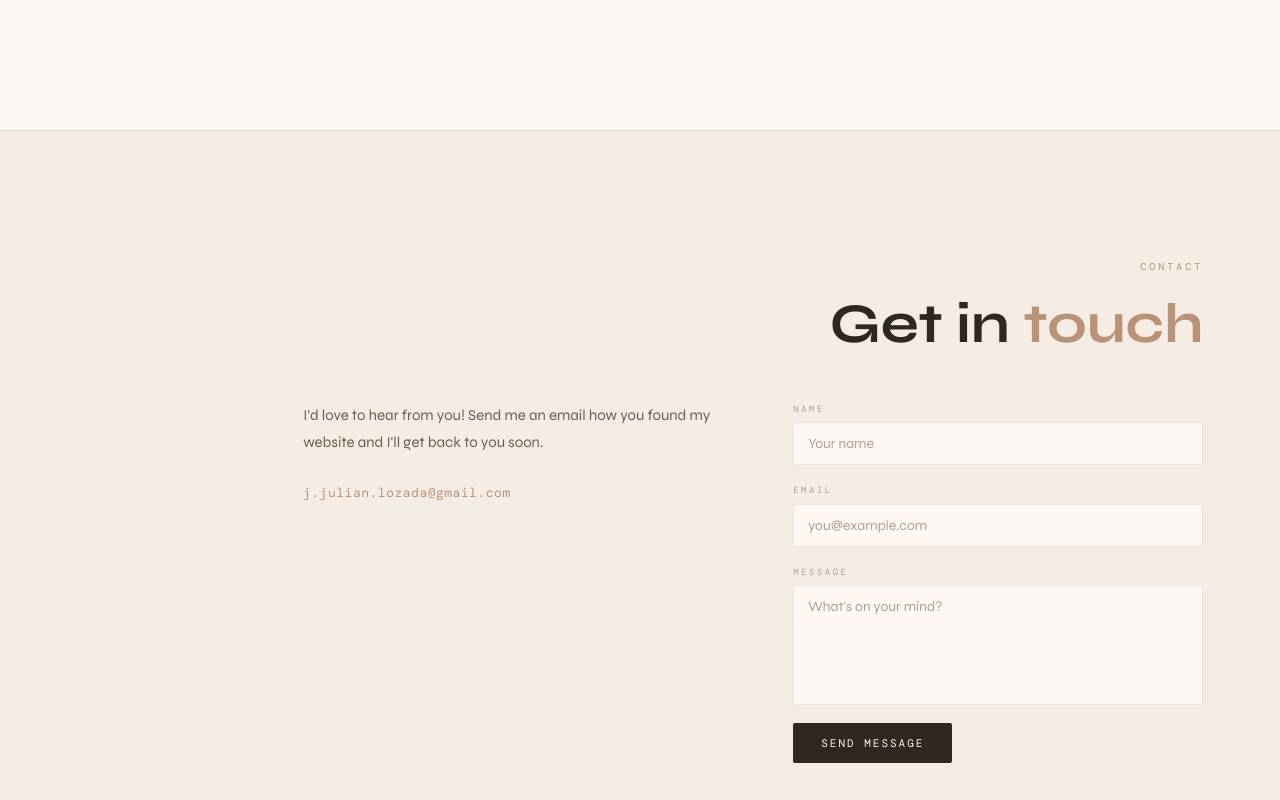
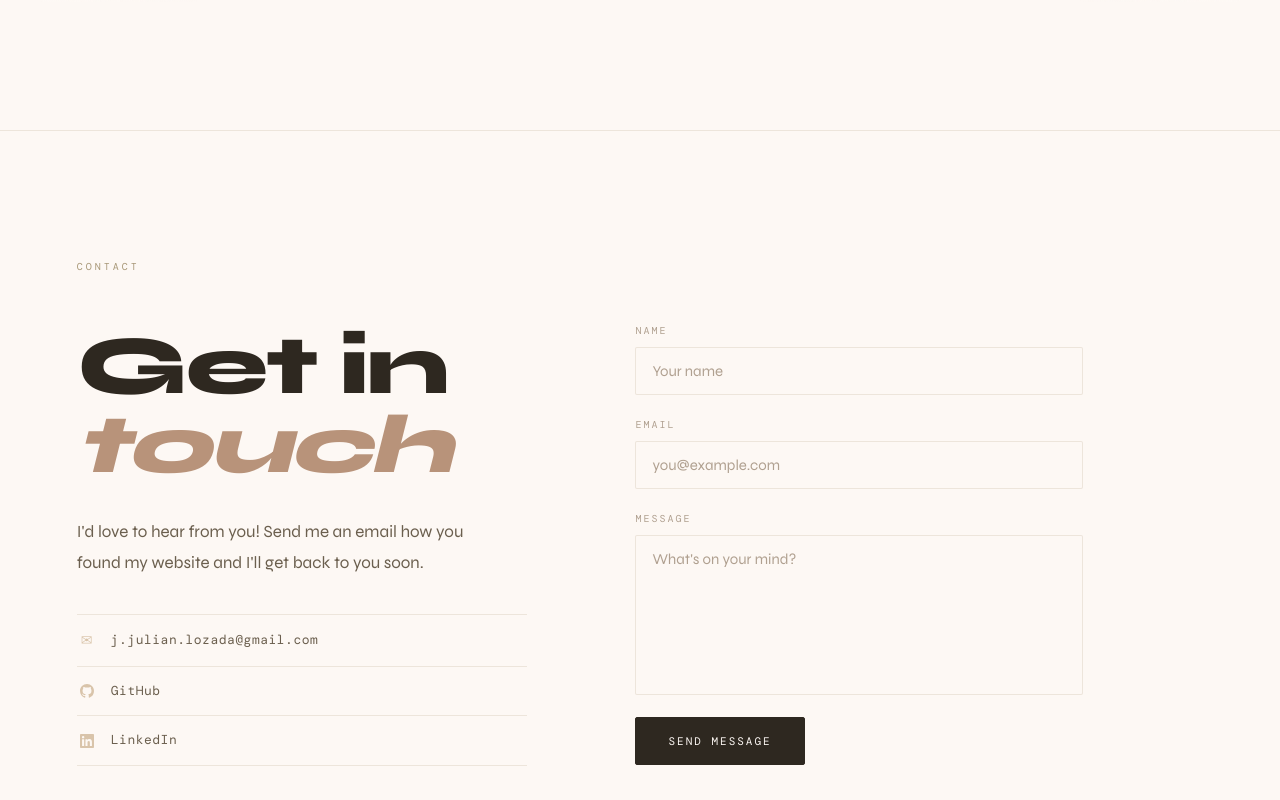
Before and after one commit to jjlozada2000/lozadajulian, a React (Vite) app in the folder frontend/: page / in a window 1280 px wide. Shown: the part 2480-3280 px from the top of the page. Built offline with nearby package versions, Linux system fonts and the light colour scheme; no server answers; a web font is replaced by a local one.

Commit message:
Fixed sizing and extended the grid

```diff
--- a/frontend/src/pages/CanvasSection.tsx
+++ b/frontend/src/pages/CanvasSection.tsx
@@ -1,7 +1,7 @@
 import React, { useState, useEffect, useCallback, useRef } from 'react'
 import '../styles/CanvasSection.css'
 
-const COLS = 100
+const COLS = 148
 const ROWS = 50
 
 const PALETTE = [
@@ -59,7 +59,6 @@
           <h2 className="section-heading">Leave your <em>mark</em></h2>
           <p className="canvas-section__sub">
             Pick a color, paint a pixel. Everyone who visits can contribute.
-            Heavily inspired by the community project done by 'r/place'.
           </p>
         </div>
 
--- a/frontend/src/pages/ContactSection.tsx
+++ b/frontend/src/pages/ContactSection.tsx
@@ -35,18 +35,42 @@
   return (
     <section id="contact" className="contact">
       <div className="contact__inner">
-        <div className="reveal">
-          <span className="section-label">Contact</span>
-          <h2 className="section-heading">Get in <em>touch</em></h2>
-        </div>
+        <div className="contact__layout">
 
-        <div className="contact__layout reveal reveal-delay-1">
-          <div className="contact__intro">
-            <p>I'd love to hear from you! Send me an email how you found my website and I'll get back to you soon.</p>
-            <a href={`mailto:${SITE.email}`} className="contact__email">{SITE.email}</a>
+          {/* ── Left: info ── */}
+          <div className="contact__left reveal">
+            <span className="section-label">Contact</span>
+            <h2 className="contact__heading">Get in <em>touch</em></h2>
+            <p className="contact__blurb">
+              I'd love to hear from you! Send me an email how you found my website and I'll get back to you soon.
+            </p>
+
+            <div className="contact__links">
+              <a href={`mailto:${SITE.email}`} className="contact__link">
+                <span className="contact__link-icon">✉</span>
+                <span className="contact__link-text">{SITE.email}</span>
+              </a>
+              <a href={SITE.github} target="_blank" rel="noreferrer" className="contact__link">
+                <span className="contact__link-icon">
+                  <svg width="14" height="14" viewBox="0 0 24 24" fill="currentColor">
+                    <path d="M12 0C5.37 0 0 5.37 0 12c0 5.31 3.435 9.795 8.205 11.385.6.105.825-.255.825-.57 0-.285-.015-1.23-.015-2.235-3.015.555-3.795-.735-4.035-1.41-.135-.345-.72-1.41-1.23-1.695-.42-.225-1.02-.78-.015-.795.945-.015 1.62.87 1.845 1.23 1.08 1.815 2.805 1.305 3.495.99.105-.78.42-1.305.765-1.605-2.67-.3-5.46-1.335-5.46-5.925 0-1.305.465-2.385 1.23-3.225-.12-.3-.54-1.53.12-3.18 0 0 1.005-.315 3.3 1.23.96-.27 1.98-.405 3-.405s2.04.135 3 .405c2.295-1.56 3.3-1.23 3.3-1.23.66 1.65.24 2.88.12 3.18.765.84 1.23 1.905 1.23 3.225 0 4.605-2.805 5.625-5.475 5.925.435.375.81 1.095.81 2.22 0 1.605-.015 2.895-.015 3.3 0 .315.225.69.825.57A12.02 12.02 0 0 0 24 12c0-6.63-5.37-12-12-12z"/>
+                  </svg>
+                </span>
+                <span className="contact__link-text">GitHub</span>
+              </a>
+              <a href={SITE.linkedin} target="_blank" rel="noreferrer" className="contact__link">
+                <span className="contact__link-icon">
+                  <svg width="14" height="14" viewBox="0 0 24 24" fill="currentColor">
+                    <path d="M20.447 20.452h-3.554v-5.569c0-1.328-.027-3.037-1.852-3.037-1.853 0-2.136 1.445-2.136 2.939v5.667H9.351V9h3.414v1.561h.046c.477-.9 1.637-1.85 3.37-1.85 3.601 0 4.267 2.37 4.267 5.455v6.286zM5.337 7.433a2.062 2.062 0 0 1-2.063-2.065 2.064 2.064 0 1 1 2.063 2.065zm1.782 13.019H3.555V9h3.564v11.452zM22.225 0H1.771C.792 0 0 .774 0 1.729v20.542C0 23.227.792 24 1.771 24h20.451C23.2 24 24 23.227 24 22.271V1.729C24 .774 23.2 0 22.222 0h.003z"/>
+                  </svg>
+                </span>
+                <span className="contact__link-text">LinkedIn</span>
+              </a>
+            </div>
           </div>
 
-          <form className="contact__form" onSubmit={handleSubmit} noValidate>
+          {/* ── Right: form ── */}
+          <form className="contact__form reveal reveal-delay-1" onSubmit={handleSubmit} noValidate>
             <div className="contact__field">
               <label className="contact__label" htmlFor="c-name">Name</label>
               <input id="c-name" name="name" type="text" className="contact__input"
@@ -77,6 +101,7 @@
               {status === 'sending' ? 'Sending...' : 'Send message'}
             </button>
           </form>
+
         </div>
       </div>
     </section>
--- a/frontend/src/styles/CanvasSection.css
+++ b/frontend/src/styles/CanvasSection.css
@@ -4,10 +4,11 @@
   padding: var(--section-pad) var(--page-margin);
   background: var(--c-bg);
   border-top: 1px solid var(--c-border);
+  padding-right: 140px;
 }
 
 .canvas-section__inner {
-  max-width: 900px;
+  max-width: 100%;
 }
 
 .canvas-section__sub {
@@ -20,7 +21,6 @@
   line-height: 1.7;
 }
 
-/* ── Controls ── */
 .canvas-section__controls {
   display: flex;
   align-items: center;
@@ -43,15 +43,9 @@
   transition: border-color 0.2s;
 }
 
-.canvas-section__name::placeholder {
-  color: var(--c-ink-faint);
-}
+.canvas-section__name::placeholder { color: var(--c-ink-faint); }
+.canvas-section__name:focus { border-color: var(--c-khaki); }
 
-.canvas-section__name:focus {
-  border-color: var(--c-khaki);
-}
-
-/* ── Palette ── */
 .canvas-section__palette {
   display: flex;
   gap: 6px;
@@ -68,16 +62,10 @@
   outline: 1px solid var(--c-border);
 }
 
-.canvas-section__swatch:hover {
-  transform: scale(1.2);
-}
+.canvas-section__swatch:hover { transform: scale(1.2); }
+.canvas-section__swatch--active { border-color: var(--c-ink); transform: scale(1.2); }
 
-.canvas-section__swatch--active {
-  border-color: var(--c-ink);
-  transform: scale(1.2);
-}
-
-/* ── Grid ── */
+/* Grid fills all available width, stops at padding-right before nav dots */
 .canvas-section__grid-wrap {
   overflow-x: auto;
   border: 1px solid var(--c-border);
@@ -116,3 +104,7 @@
   letter-spacing: 1px;
   margin-top: 12px;
 }
+
+@media (max-width: 900px) {
+  .canvas-section { padding-right: var(--page-margin); }
+}
--- a/frontend/src/styles/ContactSection.css
+++ b/frontend/src/styles/ContactSection.css
@@ -2,62 +2,122 @@
 
 .contact {
   padding: var(--section-pad) var(--page-margin);
-  background: var(--c-bg-warm);
+  background: var(--c-bg);
   border-top: 1px solid var(--c-border);
 }
 
 .contact__inner {
-  max-width: 900px;
-  margin-left: auto;
+  max-width: 100%;
 }
 
-.contact__inner .section-label,
-.contact__inner .section-heading {
-  text-align: right;
-}
-
+/* ── Two-column layout ── */
 .contact__layout {
   display: grid;
-  grid-template-columns: 1fr 1fr;
-  gap: 80px;
+  grid-template-columns: 1fr 1.1fr;
+  padding-right: 120px;
+  gap: 60px;
   align-items: start;
 }
 
-.contact__intro p {
+/* ── Left column ── */
+.contact__left {
+  display: flex;
+  flex-direction: column;
+  gap: 32px;
+}
+
+.contact__heading {
   font-family: var(--f-sans);
-  font-size: 15px;
-  font-weight: 400;
+  font-size: clamp(48px, 6.5vw, 86px);
+  font-weight: 800;
+  color: var(--c-ink);
+  line-height: 0.95;
+  letter-spacing: -2.5px;
+  margin: 0;
+}
+
+.contact__heading em {
+  font-style: italic;
+  color: var(--c-brown);
+}
+
+.contact__blurb {
+  font-family: var(--f-sans);
+  font-size: 17px;
   color: var(--c-ink-soft);
   line-height: 1.8;
-  margin-bottom: 24px;
+  max-width: 400px;
 }
 
-.contact__email {
+/* ── Links ── */
+.contact__links {
+  display: flex;
+  flex-direction: column;
+  margin-top: 4px;
+}
+
+.contact__link {
+  display: flex;
+  align-items: center;
+  gap: 14px;
+  text-decoration: none;
+  color: var(--c-ink-soft);
   font-family: var(--f-mono);
   font-size: 13px;
+  letter-spacing: 0.5px;
+  padding: 14px 0;
+  border-bottom: 1px solid var(--c-border);
+  transition: color 0.2s var(--ease);
+}
+
+.contact__link:first-child {
+  border-top: 1px solid var(--c-border);
+}
+
+.contact__link:hover {
   color: var(--c-brown);
-  text-decoration: none;
-  letter-spacing: 0.5px;
-  transition: color 0.2s;
 }
-.contact__email:hover { color: var(--c-ink); }
 
+.contact__link-icon {
+  display: flex;
+  align-items: center;
+  justify-content: center;
+  width: 20px;
+  color: var(--c-tan);
+  flex-shrink: 0;
+  font-size: 14px;
+  transition: color 0.2s var(--ease);
+}
+
+.contact__link:hover .contact__link-icon {
+  color: var(--c-brown);
+}
+
+.contact__link-text {
+  flex: 1;
+}
+
+/* ── Right column: form — shifted right and lower ── */
 .contact__form {
   display: flex;
   flex-direction: column;
-  gap: 18px;
+  gap: 22px;
+  /* Push right within its column */
+  margin-left: 48px;
+  /* Push down */
+  margin-top: 64px;
 }
 
 .contact__field {
   display: flex;
   flex-direction: column;
-  gap: 6px;
+  gap: 8px;
 }
 
 .contact__label {
   font-family: var(--f-mono);
-  font-size: 9px;
-  letter-spacing: 2.5px;
+  font-size: 10px;
+  letter-spacing: 2px;
   text-transform: uppercase;
   color: var(--c-ink-faint);
 }
@@ -65,49 +125,87 @@
 .contact__input,
 .contact__textarea {
   font-family: var(--f-sans);
-  font-size: 14px;
-  font-weight: 400;
+  font-size: 15px;
   color: var(--c-ink);
   background: var(--c-bg);
   border: 1px solid var(--c-border);
   border-radius: 2px;
-  padding: 12px 14px;
+  padding: 14px 16px;
+  width: 100%;
+  transition: border-color 0.2s var(--ease);
   outline: none;
-  transition: border-color 0.2s var(--ease);
   resize: none;
-  width: 100%;
+}
+
+.contact__input:focus,
+.contact__textarea:focus {
+  border-color: var(--c-brown);
 }
 
 .contact__input::placeholder,
-.contact__textarea::placeholder { color: var(--c-ink-faint); }
-.contact__input:focus,
-.contact__textarea:focus { border-color: var(--c-khaki); }
+.contact__textarea::placeholder {
+  color: var(--c-ink-faint);
+}
 
-.contact__textarea { min-height: 120px; }
+.contact__textarea {
+  min-height: 160px;
+}
+
+.contact__status {
+  font-family: var(--f-mono);
+  font-size: 11px;
+  letter-spacing: 1px;
+  padding: 12px 16px;
+  border-radius: 2px;
+}
+
+.contact__status--success {
+  background: rgba(102, 102, 85, 0.08);
+  color: var(--c-olive);
+  border: 1px solid var(--c-olive);
+}
+
+.contact__status--error {
+  background: rgba(184, 147, 122, 0.08);
+  color: var(--c-brown);
+  border: 1px solid var(--c-brown);
+}
 
 .contact__submit {
-  align-self: flex-start;
   font-family: var(--f-mono);
   font-size: 11px;
   letter-spacing: 2px;
   text-transform: uppercase;
   color: var(--c-bg);
   background: var(--c-ink);
-  border: none;
+  border: 1px solid var(--c-ink);
   border-radius: 2px;
-  padding: 13px 28px;
+  padding: 16px 32px;
   cursor: pointer;
-  transition: background 0.2s var(--ease);
+  align-self: flex-start;
+  transition: background 0.2s var(--ease), color 0.2s var(--ease);
 }
-.contact__submit:hover { background: var(--c-brown); }
-.contact__submit:disabled { opacity: 0.5; cursor: not-allowed; }
 
-.contact__status { font-family: var(--f-mono); font-size: 12px; letter-spacing: 0.5px; }
-.contact__status--success { color: #7a9e7a; }
-.contact__status--error   { color: #b87a7a; }
+.contact__submit:hover {
+  background: var(--c-brown);
+  border-color: var(--c-brown);
+}
 
-@media (max-width: 768px) {
-  .contact__layout { grid-template-columns: 1fr; gap: 40px; }
-  .contact__inner .section-label,
-  .contact__inner .section-heading { text-align: left; }
+.contact__submit:disabled {
+  opacity: 0.5;
+  cursor: not-allowed;
 }
+
+/* ── Responsive ── */
+@media (max-width: 900px) {
+  .contact__layout {
+    grid-template-columns: 1fr;
+    padding-right: 0;
+    gap: 48px;
+  }
+  .contact__form {
+    margin-left: 0;
+    margin-top: 0;
+  }
+  .contact__blurb { max-width: 100%; }
+}
```
